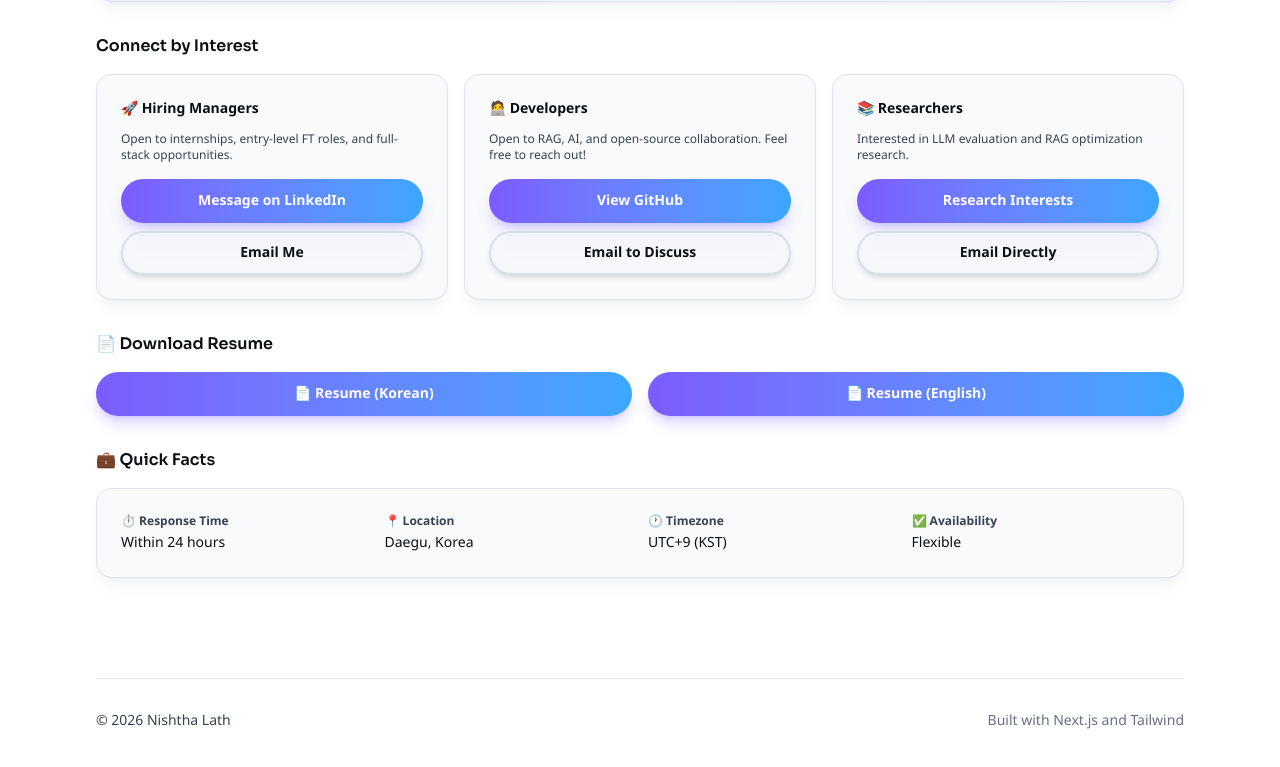
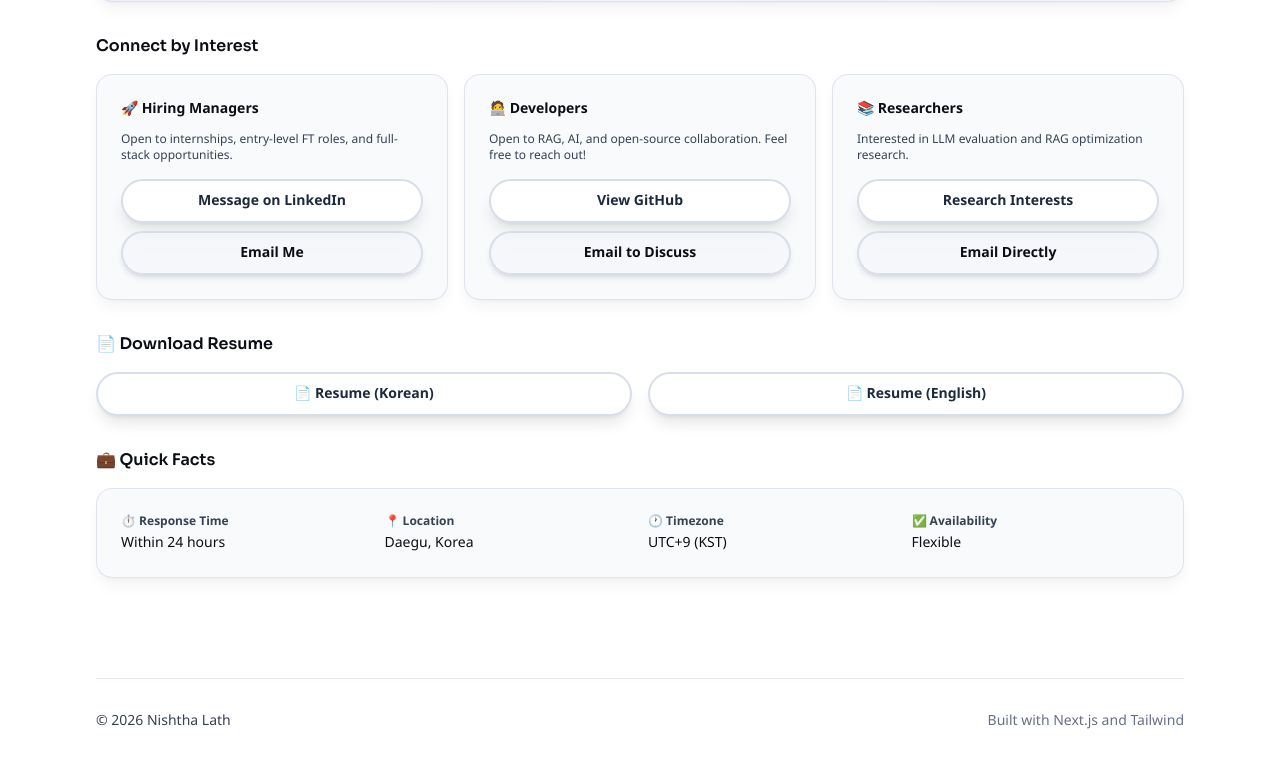
Before and after one commit to NishthaLath/Portfolio, a Next.js app: page / in a window 1280 px wide. Shown: the part 7665-8432 px from the top of the page. Built offline with nearby package versions, Linux system fonts and the light colour scheme; no server answers.

Commit message:
fix: update LinkButton styles and adjust isPrimary flag in constants

```diff
--- a/app/components/LinkButton.tsx
+++ b/app/components/LinkButton.tsx
@@ -15,9 +15,9 @@ export function LinkButton({ label, href, variant }: LinkButtonProps) {
     "inline-flex h-11 items-center justify-center rounded-full px-6 text-sm font-semibold transition-all duration-300 ease-out transform";
 
   const primaryStyles = [
-    "bg-gradient-to-r from-accent to-accent-2 text-white",
-    "shadow-lg shadow-accent/25",
-    "hover:shadow-xl hover:shadow-accent/40 hover:scale-105 hover:-translate-y-0.5",
+    "border-2 border-border bg-white text-slate-800 font-bold backdrop-blur-sm",
+    "shadow-lg",
+    "hover:bg-surface-2 hover:border-accent/50 hover:shadow-lg hover:scale-105 hover:-translate-y-0.5 hover:text-white",
     "focus-visible:outline-none focus-visible:ring-2 focus-visible:ring-accent focus-visible:ring-offset-2 focus-visible:ring-offset-background",
     "active:scale-100",
   ].join(" ");
--- a/app/data/constants.ts
+++ b/app/data/constants.ts
@@ -544,7 +544,7 @@ export const koLeadership: LeadershipItem[] = [
     dates: "2024–2026",
     detail:
       "50명 이상의 국제 학생을 위해 10회 이상의 학과 행사를 조직 및 운영. 소통 체계를 개선하여 국제 학생의 만족도를 향상시켰습니다.",
-    isPrimary: true,
+    isPrimary: false,
   },
   {
     title: "ISO 회원",
```
